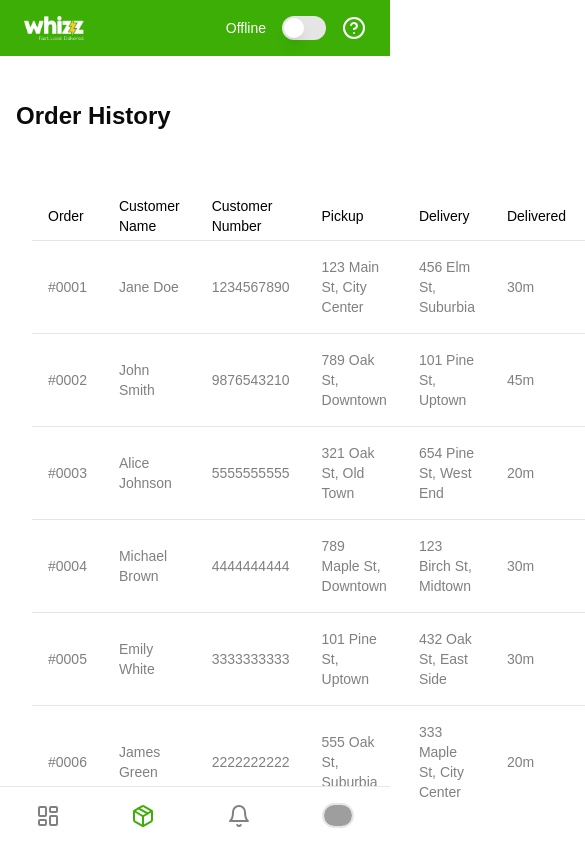
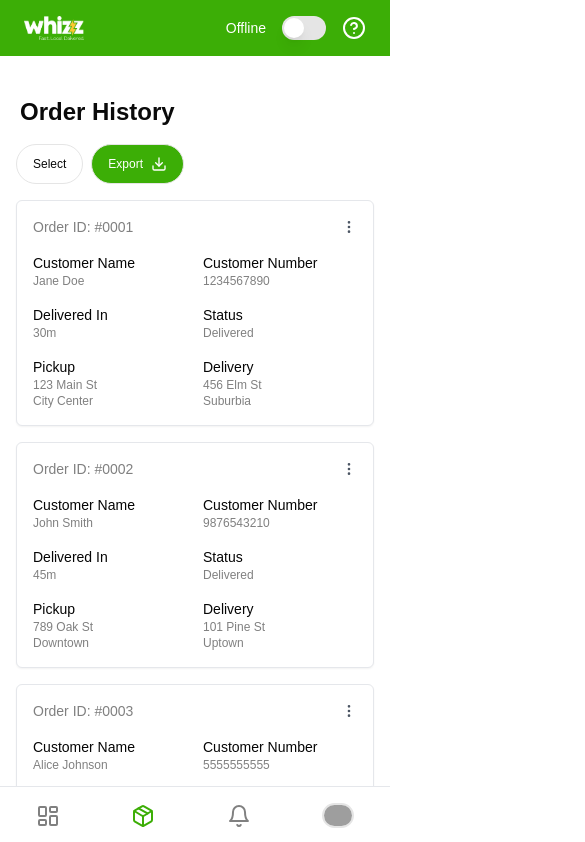
Before and after one commit to vedantbhamare-11/whizz-dashboard, a Next.js app: page /orders in a window 390 px wide. Shown: the top 842 px of the page, 585 px wide, since content can reach past the window. Built offline with nearby package versions, Linux system fonts and the light colour scheme; grey boxes are pictures that could not be loaded.

Commit message:
made changes for mobile layout in roder page

```diff
--- a/src/app/orders/page.tsx
+++ b/src/app/orders/page.tsx
@@ -1,14 +1,13 @@
-'use client'
+"use client";
 import { useState, useLayoutEffect } from "react";
 import { useSelector } from "react-redux";
 import Header from "@/components/layout/Header";
 import Sidebar from "@/components/layout/Sidebar";
+import { Button } from "@/components/ui/button";
+import { Download } from "lucide-react"; // Importing the Download icon
+import { RootState } from "@/redux/store"; // Import RootState to ensure proper typing
+import MobileOrderCard from "@/components/orders/MobileOrderCard";
 import OrderHistorySection from "@/components/orders/OrderHistorySection";
-import { Download } from "lucide-react"; // Importing the Download icon
-import { Button } from "@/components/ui/button";
-import { RootState } from "@/redux/store"; // Import RootState to ensure proper typing
-import OrderDetailModal from "@/components/orders/OrderDetailModal"; // Import the OrderDetailModal
-import { Order } from "@/redux/orderHistorySlice"; // Import the Order type from the Redux slice
 
 const isMobile = () => window.innerWidth <= 820;
 
@@ -16,8 +15,6 @@ const OrderHistory = () => {
   const [isMobileView, setIsMobileView] = useState(false);
   const [isSelecting, setIsSelecting] = useState(false); // State for selecting orders
   const [selectedOrders, setSelectedOrders] = useState<Set<string>>(new Set()); // Track selected orders
-  const [selectedOrder, setSelectedOrder] = useState<null | Order>(null); // Track the selected order for modal
-  const [isModalOpen, setIsModalOpen] = useState(false); // Track modal open/close state
 
   // Access the orders from the Redux store
   const orders = useSelector((state: RootState) => state.orderHistory);
@@ -30,26 +27,13 @@ const OrderHistory = () => {
   }, []);
 
   const handleSelectAll = () => {
-    // Function to select all orders
-    const allOrderIds = orders.map((order) => order.id);
-    setSelectedOrders(new Set(allOrderIds));
+    const allOrderIds = new Set(orders.map((order) => order.id));
+    setSelectedOrders(allOrderIds);
   };
 
   const handleCancelSelection = () => {
-    // Function to cancel selection
     setIsSelecting(false);
     setSelectedOrders(new Set());
-  };
-
-  const handleOrderClick = (order: Order) => {
-    // Set selected order and open the modal
-    setSelectedOrder(order);
-    setIsModalOpen(true);
-  };
-
-  const handleCloseModal = () => {
-    setIsModalOpen(false);
-    setSelectedOrder(null);
   };
 
   return (
@@ -60,61 +44,59 @@ const OrderHistory = () => {
           <Header />
           <div className="flex flex-1 pt-20">
             <Sidebar />
-            <main className="flex-1 p-4 mb-[5rem] flex flex-col space-y-4">
-              {/* Move the heading and buttons to this section */}
-              <div className="flex justify-between items-center mb-6">
-                <h1 className="text-2xl font-bold">Order History</h1>
-                <div className="flex space-x-4">
+            <main className="flex-1 p-4 space-y-4">
+              <div className="flex flex-col space-y-4">
+                <h1 className="text-2xl ml-1 font-bold">Order History</h1>
+                <div className="flex space-x-2">
                   {!isSelecting ? (
                     <>
                       <Button
                         variant="outline"
-                        className="rounded-full"
+                        className="rounded-full text-xs"
                         onClick={() => setIsSelecting(true)}
                       >
                         Select
                       </Button>
                       <Button
                         variant="outline"
-                        className="rounded-full flex items-center space-x-2"
+                        className="rounded-full flex items-center text-xs text-white bg-[#3CAE06]"
                       >
-                        <Download size={16} />
                         <span>Export</span>
+                        <Download size={8} />
                       </Button>
                     </>
                   ) : (
                     <>
                       <Button
                         variant="outline"
-                        className="rounded-full"
+                        className="rounded-full text-xs"
                         onClick={handleSelectAll}
                       >
                         Select All
                       </Button>
                       <Button
                         variant="outline"
-                        className="rounded-full"
+                        className="rounded-full text-xs"
                         onClick={handleCancelSelection}
                       >
                         Cancel
                       </Button>
                       <Button
                         variant="outline"
-                        className="rounded-full flex items-center space-x-2"
+                        className="rounded-full flex items-center text-xs text-white bg-[#3CAE06]"
                       >
-                        <Download size={16} />
                         <span>Export</span>
+                        <Download size={8} />
                       </Button>
                     </>
                   )}
                 </div>
-              </div>
-              <OrderHistorySection
+                <MobileOrderCard
                   isSelecting={isSelecting}
                   selectedOrders={selectedOrders}
                   setSelectedOrders={setSelectedOrders}
-                onOrderClick={handleOrderClick} // Pass the handleOrderClick to OrderHistorySection
                 />
+              </div>
             </main>
           </div>
         </div>
@@ -125,7 +107,7 @@ const OrderHistory = () => {
           <div className="flex-1 flex flex-col">
             <Header />
             <main className="flex-1 p-4 mt-[4rem] ml-[6rem]">
-              {/* Move the heading and buttons to this section */}
+              <div className="flex flex-col space-y-6">
                 <div className="flex justify-between items-center mb-6">
                   <h1 className="text-2xl font-bold">Order History</h1>
                   <div className="flex space-x-4">
@@ -144,7 +126,6 @@ const OrderHistory = () => {
                         >
                           <span>Export</span>
                           <Download size={16} />
-
                         </Button>
                       </>
                     ) : (
@@ -169,7 +150,6 @@ const OrderHistory = () => {
                         >
                           <span>Export</span>
                           <Download size={16} />
-
                         </Button>
                       </>
                     )}
@@ -179,16 +159,12 @@ const OrderHistory = () => {
                   isSelecting={isSelecting}
                   selectedOrders={selectedOrders}
                   setSelectedOrders={setSelectedOrders}
-                onOrderClick={handleOrderClick} // Pass the handleOrderClick to OrderHistorySection
+                  onOrderClick={(order) => console.log("Order clicked", order)}
                 />
+              </div>
             </main>
           </div>
         </div>
-      )}
-
-      {/* Modal for showing order details */}
-      {isModalOpen && selectedOrder && (
-        <OrderDetailModal order={selectedOrder} onClose={handleCloseModal} />
       )}
     </div>
   );
```
Lines whose indentation alone changed are shown as unchanged.
